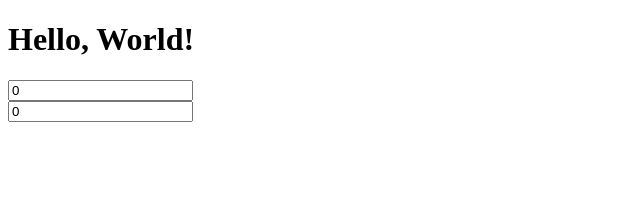
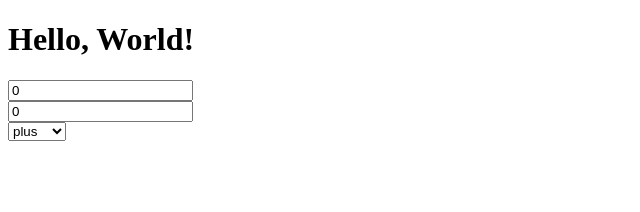
Before and after one commit to jdserpas/calculator-app, a React app: page / in a window 1280 px wide. Shown: the top 212 px of the page, without its empty margins (0-640 px from the left). Built offline with nearby package versions, Linux system fonts and the light colour scheme.

Commit message:
:construction: Added selector to rendered App

```diff
--- a/src/Components/App.js
+++ b/src/Components/App.js
@@ -1,5 +1,6 @@
 import React, { Component} from "react";
 import NumberInput from "./NumberInput";
+import Selector from "./Selector";
 
 class App extends Component {
   constructor(props) {
@@ -16,6 +17,7 @@ class App extends Component {
         <h1>Hello, World!</h1>
         <NumberInput />
         <NumberInput />
+        <Selector />
       </div>
     );
   }
```
